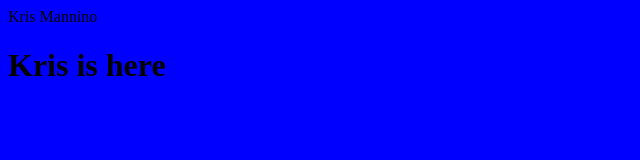
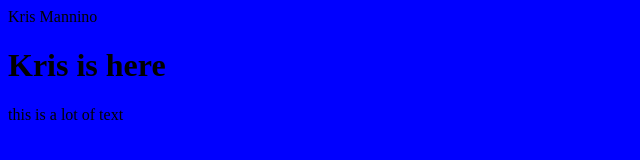
Before and after one commit to KrisMannino/JavaScript, a plain HTML site: page index.html in a window 1280 px wide. Shown: the whole page, without its empty margins (0-640 px from the left). Drawn offline with Linux system fonts and the light colour scheme.

Commit message:
added a paragraph

```diff
--- a/index.html
+++ b/index.html
@@ -9,5 +9,7 @@
 <header>Kris Mannino</header>
 <body>
     <h1>Kris is here</h1>
+
+    <p>this is a lot of text</p>
 </body>
 </html>
```
